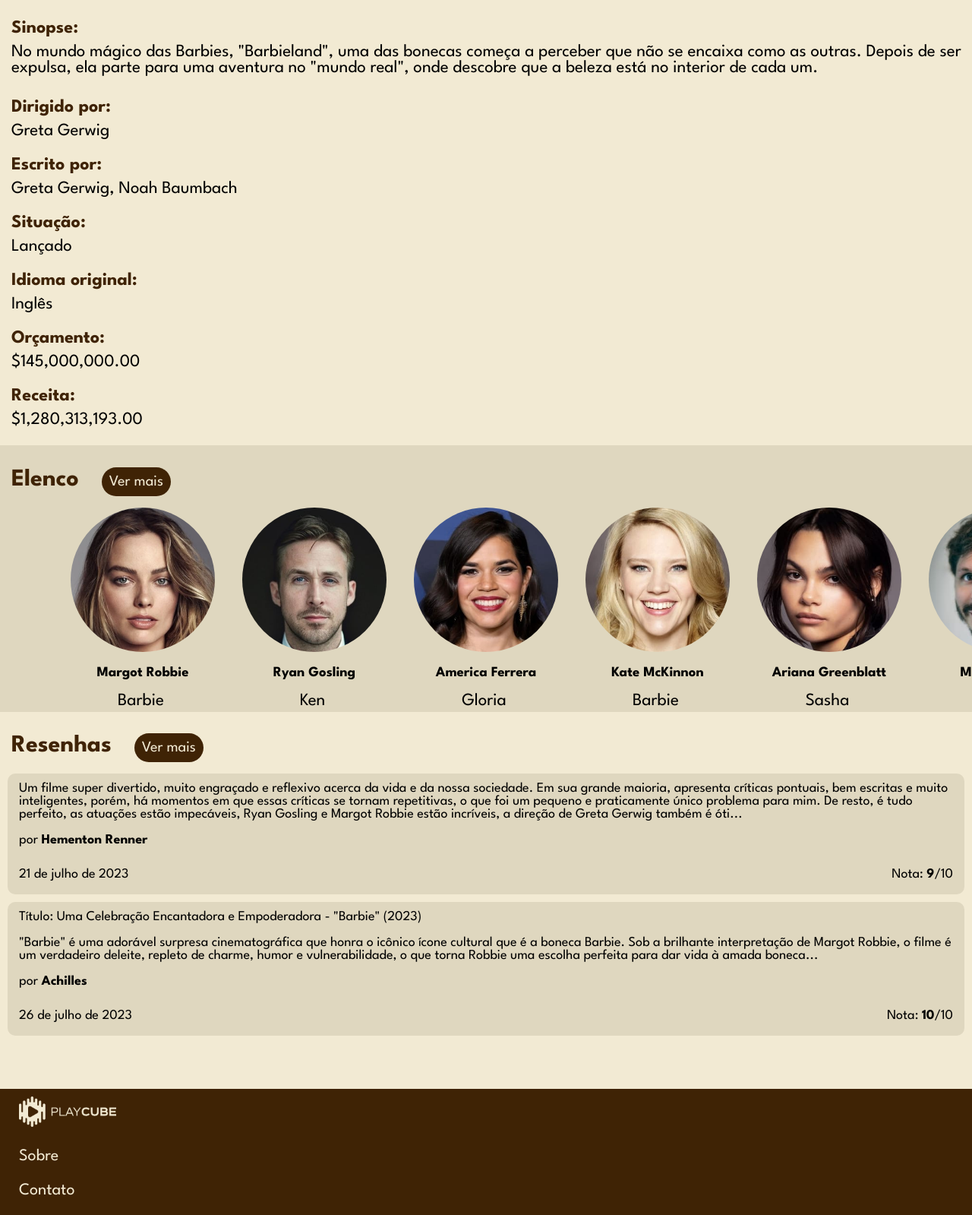
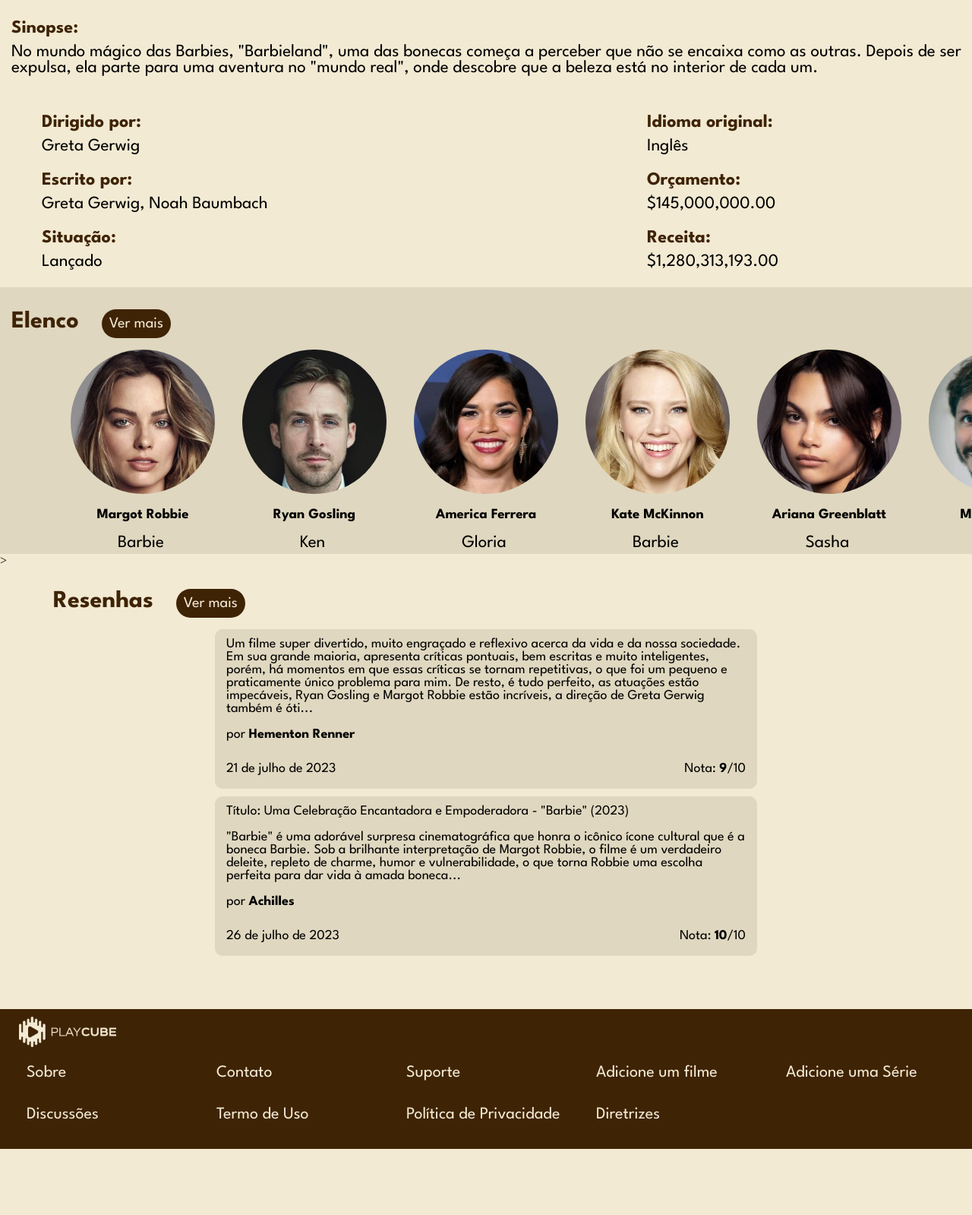
Before and after one commit to jfelipe-santosf/Re-teste-aprendiz-frontend, a plain HTML site: page index.html in a window 1280 px wide. Shown: the part 720-2319 px from the top of the page at 76% size. After the commit the page ends 2232 px from the top, so only its background shows below. Drawn offline with nearby package versions, Linux system fonts and the light colour scheme.

Commit message:
Versão Mob, versão Tab OK

```diff
--- a/index.html
+++ b/index.html
@@ -14,11 +14,11 @@
 <body>
     <header>
         <img class="logo" src="./imgs/logo.png">
-        <img id="icon" src="./imgs/menu.png">
+        <img class="icon" src="./imgs/menu.png">
     </header>
-    <div id="conteiner-capa">
-        <img id="capa" src="./imgs/capa.png">
-        <h1 id="capa-text"><b>Barbie</b> (2023)</h1>
+    <div class="conteiner-capa">
+        <img class="capa" src="./imgs/capa.png">
+        <h1 class="capa-text"><b>Barbie</b> (2023)</h1>
     </div>
     <div class="conteiner">
         <h2>Gênero:</h2>
@@ -31,12 +31,15 @@
         </p>
     </div>
     <div id="conteiner-datails" class="conteiner">
+        <div class="details-text">
             <h2>Dirigido por:</h2>
             <p>Greta Gerwig</p>
             <h2>Escrito por:</h2>
             <p>Greta Gerwig, Noah Baumbach</p>
             <h2>Situação:</h2>
             <p>Lançado</p>
+        </div>
+        <div class="conteiner-details-text">
             <h2>Idioma original:</h2>
             <p>Inglês</p>
             <h2>Orçamento:</h2>
@@ -44,7 +47,8 @@
             <h2>Receita:</h2>
             <p>$1,280,313,193.00</p>
         </div>
-    <div id="conteiner-scroll">
+    </div>
+    <div class="conteiner-scroll">
         <div class="conteiner"><h1>Elenco<c id="titulo-scroll">Ver mais</c></h1></div>
         <div class="owl-carousel owl-theme">
             <div class="item">
@@ -95,8 +99,8 @@
         </div>
     </div>
 
-    <div>
-        <div class="conteiner"><h1>Resenhas<c id="titulo-scroll">Ver mais</c></h1></div>
+    <div>>
+        <div class="titulo-scroll conteiner"><h1>Resenhas<c>Ver mais</c></h1></div>
 
         <div class="conteiner-resenha">
             <p class="conteiner-resenha-text">
@@ -124,6 +128,7 @@
 
     <footer>
         <img class="logo" src="./imgs/logo.png">
+        <div class="footer">
             <p class="txt-footer">Sobre</p>
             <p class="txt-footer">Contato</p>
             <p class="txt-footer">Suporte</p>
@@ -133,6 +138,7 @@
             <p class="txt-footer">Termo de Uso</p>
             <p class="txt-footer">Política de Privacidade</p>
             <p class="txt-footer">Diretrizes</p>
+        </div>
     </footer>
 
     <script src="https://cdnjs.cloudflare.com/ajax/libs/jquery/3.7.1/jquery.min.js" integrity="sha512-v2CJ7UaYy4JwqLDIrZUI/4hqeoQieOmAZNXBeQyjo21dadnwR+8ZaIJVT8EE2iyI61OV8e6M8PP2/4hpQINQ/g==" crossorigin="anonymous" referrerpolicy="no-referrer"></script>
--- a/style.css
+++ b/style.css
@@ -1,5 +1,6 @@
 @import url('https://fonts.googleapis.com/css2?family=League+Spartan:wght@100..900&display=swap');
 
+/* componentes */
 body {
     background: #F2EAD3;
     margin: 0px;
@@ -40,6 +41,14 @@ c{
     margin-left: 30px;
     cursor: pointer;
 }
+footer{
+    box-sizing: border-box;
+    width: 100%;
+    background: #3F2305;
+    padding: 10px;
+    margin-top: 70px;
+}
+/* classes reutilizáveis */
 .logo{
     margin-left: 15px;
     width: 128px;
@@ -47,39 +56,38 @@ c{
     opacity: 1;
     cursor: pointer;
 }
-#icon {
+.conteiner{
+    margin-top: 30px;
+    margin-left: 15px;
+    font-family: "League Spartan", sans-serif;
+}
+/* classes do site */
+.icon { /* icone MENU */
     color: #F2EAD3;
     margin-right: 15px;
     cursor: pointer;
     height: 48px;
 }
-#conteiner-capa{
+.conteiner-capa{
     text-align: center;
 }
-#capa{
+.capa{
     top: 90px;
     left: 15px;
     width: 346px;
     height: 519px
 }
-#capa-text{
+.capa-text{
     font-family: "League Spartan", sans-serif;
     font-weight: normal;
     color: #A4907C;
 }
-#conteiner-scroll{
+.conteiner-scroll{ /* conteiner dos artistas */
     background-color: #DFD7BF;
     height: 350px;
     padding-top: 1px
 }
-footer{
-    box-sizing: border-box;
-    width: 100%;
-    background: #3F2305;
-    padding: 10px;
-    margin-top: 70px;
-}
-.txt-footer{
+.txt-footer{ /* texto usado no rodapé */
     margin: 15px;
     margin-top: 25px;
     color: #F2EAD3;
@@ -91,19 +99,13 @@ footer{
 .owl-carousel owl-theme{
     width: 190px;
 }
-.conteiner{
-    margin-top: 30px;
-    margin-left: 15px;
-    font-family: "League Spartan", sans-serif;
-}
-
 .item{
     width: 190px;
     margin: 0 auto;
     text-align: center;
     font-family: "League Spartan", sans-serif;
 }
-.item-img{
+.item-img{ /* imagem dos atores / atrizes */
     margin-right: 0px;
     margin-top: 0px;
     width: 190px;
@@ -118,18 +120,45 @@ footer{
     margin: 10px;
     border-radius: 10px;
 }
-.conteiner-resenha-text{
+.conteiner-resenha-text{ /*texto principal das resenhas */
     font-size: 18px;
     margin-top: 10px;
     margin-left: 15px;
     margin-right: 15px;
 }
-.conteiner-resenha-foot{
+.conteiner-resenha-foot{ /* Parte inferior das resenhas */
     display: flex;
     justify-content: space-between;
     align-items: center;
 }
 
-@media (min-width: 744px) {
-
+@media (min-width: 744px) { /* para tablets */
+    #conteiner-datails{
+        display: flex;
+        align-items: center;
+    }
+    .details-text{
+        margin-left: 40px;
+    }
+    .conteiner-details-text{
+        margin-left: auto;
+        margin-right: 250px;
+    }
+    .conteiner-resenha{
+        width: 714px;
+        margin: auto;
+        margin-top: 10px;
+    }
+    .titulo-scroll{
+        margin-left: 70px;
+    }
+    .footer{
+        display: grid;
+        grid-template-columns: repeat(auto-fill, minmax(200px, 1fr));
+        gap: 10px;
+        padding: 10px;
+    }
+    .txt-footer{
+        margin-top: 10px;
+    }
 }
```
Lines whose indentation alone changed are shown as unchanged.
